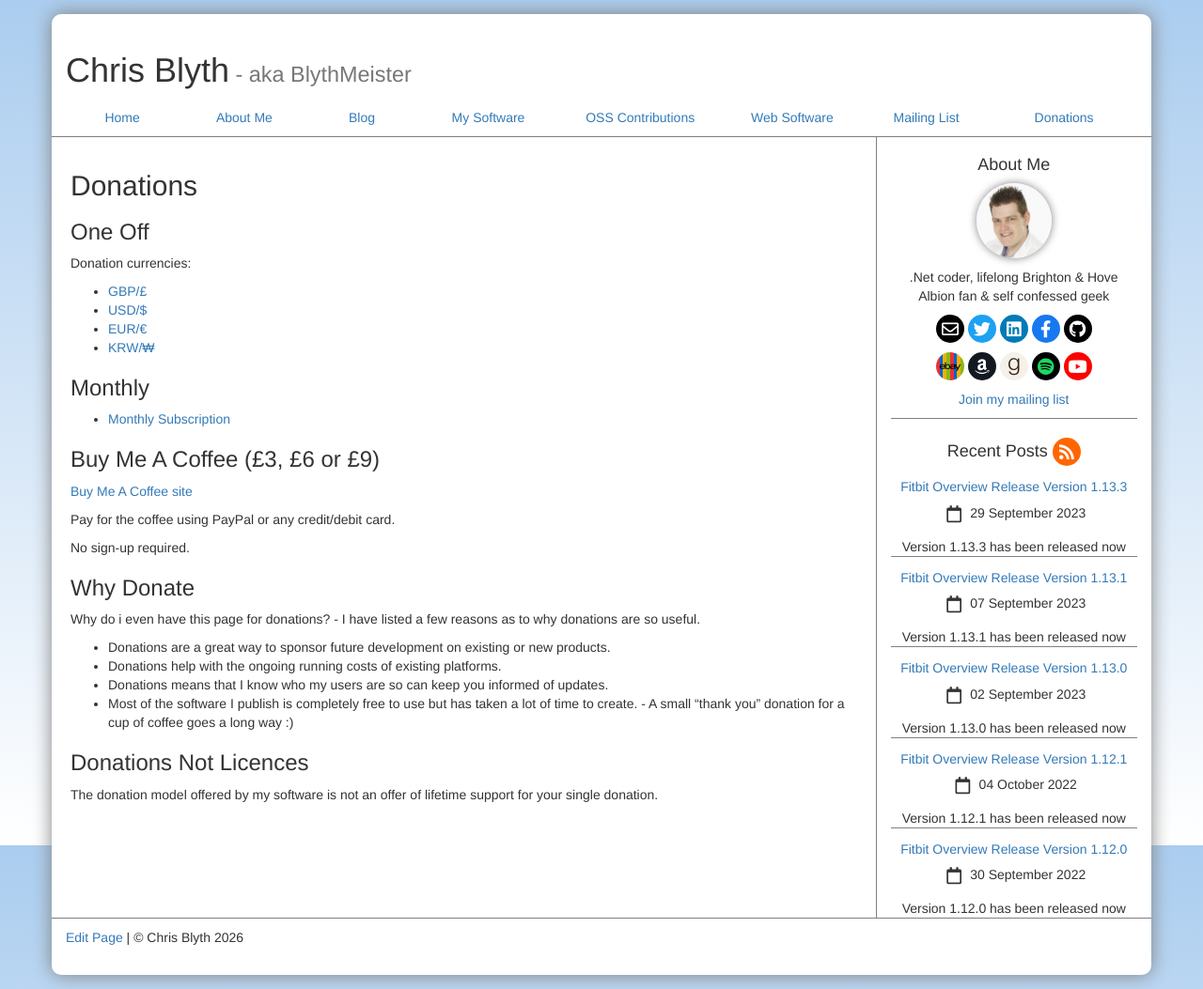
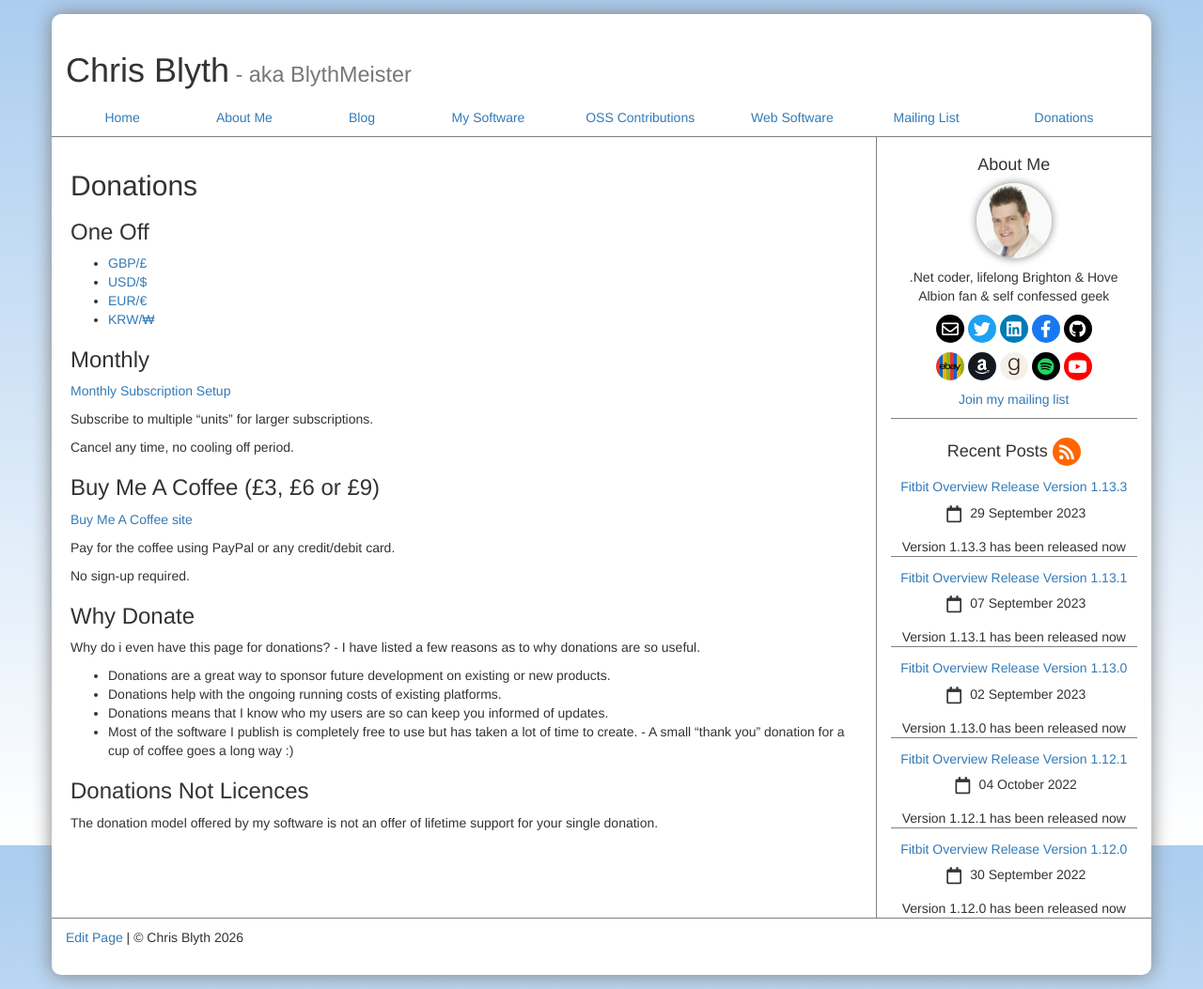
Before and after one commit to BlythMeister/blyth.me.uk, a Jekyll site: the page built from donations/index.md, in a window 1280 px wide. Shown: the whole page at 94% size. Built offline with Jekyll 4.4.1, drawn with Linux system fonts in a browser that asks for light colours; nearby versions of some CDN libraries.

Commit message:
Clarify donation options and subscription details
Updated donation section with clearer subscription options and added cancellation information.

```diff
--- a/donations/index.md
+++ b/donations/index.md
@@ -7,8 +7,6 @@ description: "Supporter, Goodwill, Thank you or any other types of donation"
 
 ### One Off
 
-Donation currencies:
-
 * [GBP/£](https://donate.stripe.com/4gw9Bzgyh0a03yo8ww)
 * [USD/$](https://donate.stripe.com/aEUfZXdm5aOE7OE8wx)
 * [EUR/€](https://donate.stripe.com/4gwcNLgyh9KA1qg6oq)
@@ -16,7 +14,11 @@ Donation currencies:
 
 ### Monthly
 
-* [Monthly Subscription](https://donate.stripe.com/28EdR8gJU3LzaCX0kk4ko03)
+[Monthly Subscription Setup](https://donate.stripe.com/28EdR8gJU3LzaCX0kk4ko03)
+
+Subscribe to multiple "units" for larger subscriptions.
+
+Cancel any time, no cooling off period.
 
 ### Buy Me A Coffee (£3, £6 or £9)
 
```
